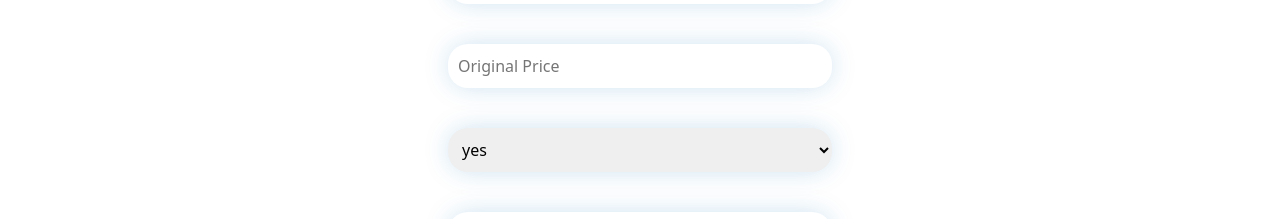
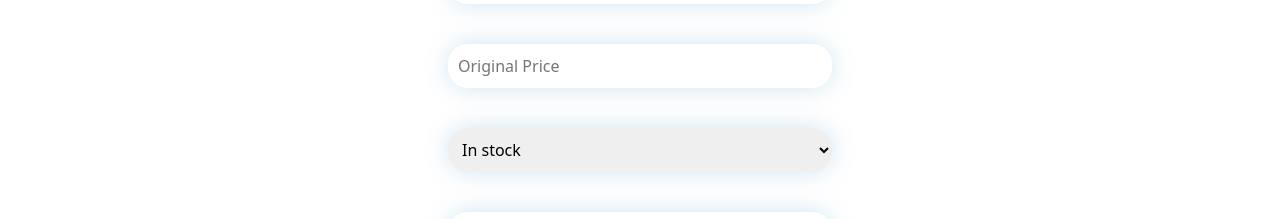
Before and after one commit to aarushi31/SB-admin, a React (Create React App) app: page /add-item in a window 1280 px wide. Shown: the part 780-999 px from the top of the page. Built offline with nearby package versions, Linux system fonts and the light colour scheme.

Commit message:
API fixing

```diff
--- a/src/Components/Edit/AddCategory.js
+++ b/src/Components/Edit/AddCategory.js
@@ -38,7 +38,7 @@ function AddCategory() {
 
     const [title,setTitle]=useState()
 
-    const [subs,setSubs]=useState(true);
+    const [subs,setSubs]=useState("Has sub categories");
     const [cid,setCid]=useState();
 
 
@@ -60,7 +60,7 @@ function AddCategory() {
 
     const postdata=JSON.stringify({
         "name":`${title}`,
-        "have_sub":true,
+        "have_sub":Boolean(subs),
         "image_url":'image url',
         "cid": parseInt(cid)
     })
@@ -121,8 +121,8 @@ function AddCategory() {
 
              <input type="text" placeholder="Category name" className="input" value={title} onChange={(e)=>setTitle(e.target.value)}/>
              <input type="text" placeholder="Category ID" className="input" value={cid} onChange={(e)=>setCid(e.target.value)}/>
-             <select name="Has sub-categories" className="input" value={subs}>
-                 <option value="Has sub categories" disabled>Has sub categories</option>
+             <select name="Has sub-categories" className="input" value={subs} defaultValue="Has sub categories">
+                 <option value="Has sub categories">Has sub categories</option>
                 <option value="true" onSelect={(e)=>setSubs(true)}>True</option>
                 <option value="false" onSelect={(e)=>setSubs(false)}>False</option>
              </select>
--- a/src/Components/Edit/AddItem.js
+++ b/src/Components/Edit/AddItem.js
@@ -45,7 +45,7 @@ function AddSubCategory() {
     const [title,setTitle]=useState()
     const [sellPrice,setSellPrice]=useState()
     const [origPrice,setOrigPrice]=useState()
-    const [inStock,setInstock]=useState(true)
+    const [inStock,setInstock]=useState("In stock")
     const [desc,setDesc]=useState('');
     const [specif,setSpeci]=useState('');
     const [type,setType]=useState('');
@@ -196,7 +196,8 @@ function AddSubCategory() {
              <input type="number" placeholder="Sell Price" className="input" value={sellPrice} onChange={(e)=>setSellPrice(e.target.value)}/>
              <input type="number" placeholder="Original Price" className="input" value={origPrice} onChange={(e)=>setOrigPrice(e.target.value)}/>
              {/* <input type="text" placeholder="In Stock(Type true or false)" className="input" value={inStock} onChange={(e)=>setInstock(e.target.value==='true'?true:false)}/> */}
-             <select name="In stock" value={inStock} className="input" onChange={(e)=>setInstock(e.target.value)}>
+             <select name="In stock" value={inStock} className="input" onChange={(e)=>setInstock(e.target.value)} defaultValue="In stock">
+                 <option value="In stock">In stock</option>
                 <option value="true">yes</option>
                 <option value="false">no</option>
              </select>
--- a/src/Components/Edit/EditItem.js
+++ b/src/Components/Edit/EditItem.js
@@ -17,13 +17,16 @@ function MyVerticallyCenteredModal(props) {
     const [desc,setDesc]=useState();
     const [speci,setSpeci]=useState();
     const [type,setType]=useState();
-    const [instock,setInstock]=useState();
+    const [instock,setInstock]=useState("In stock");
 
     const pid=localStorage.getItem('pid');
+
+
     useEffect(()=>{
+
         axios.post(`http://proffus.pythonanywhere.com/api/getProduct/p_id/${pid}`)
         .then(res=>{
-            console.log(res.data)
+            console.log(res.data.Detail.name)
             setDetail(res.data.Detail);
             console.log(detail)
             setTitle(detail.name);
@@ -132,6 +135,8 @@ function MyVerticallyCenteredModal(props) {
             setMessage('')
         },2000)
 
+        window.location.reload()
+
     }
 
     return (
@@ -177,14 +182,14 @@ function MyVerticallyCenteredModal(props) {
             placeholder="Sell Price"
             aria-label="Sell Price"
             aria-describedby="basic-addon2"
-            value={`₹ ${sellPrice}`}
+            value={sellPrice}
             onChange={(e)=>setSellPrice(e.target.value)}
         />
             <FormControl
             placeholder="Original Price"
             aria-label="Original Price"
             aria-describedby="basic-addon2"
-            value={`₹ ${origPrice}`}
+            value={origPrice}
             onChange={(e)=>setOrigPrice(e.target.value)}
         />
          <FormControl
@@ -209,7 +214,8 @@ function MyVerticallyCenteredModal(props) {
             onChange={(e)=>setType(e.target.value)}
         />
 
-        <select name="In stock" value={instock} className="input" onChange={(e)=>setInstock(e.target.value)}>
+        <select name="In stock" value={instock} className="input" defaultValue="In stock" onChange={(e)=>setInstock(e.target.value)}>
+                <option value="In stock">In stock</option>
                 <option value="true">yes</option>
                 <option value="false">no</option>
             </select>
```
